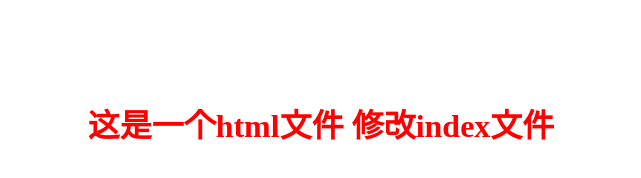
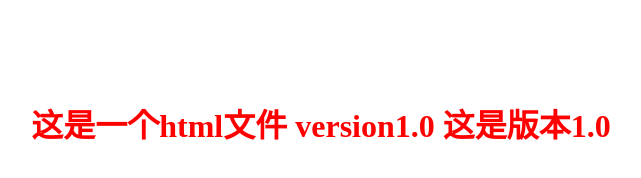
Before and after one commit to chenmingxing-ll/cmx.com, a plain HTML site: page index.html in a window 1280 px wide. Shown: the whole page, without its empty margins (319-960 px from the left). Drawn offline with Linux system fonts and the light colour scheme.

Commit message:
版本1.0   这是版本1.0

```diff
--- a/index.html
+++ b/index.html
@@ -7,6 +7,6 @@
  <link rel="stylesheet" type="text/css" href="style.css">
  </head>
  <body>
-	<h1>这是一个html文件 修改index文件</h1>
+	<h1>这是一个html文件 version1.0  这是版本1.0</h1>
  </body>
 </html>
```
